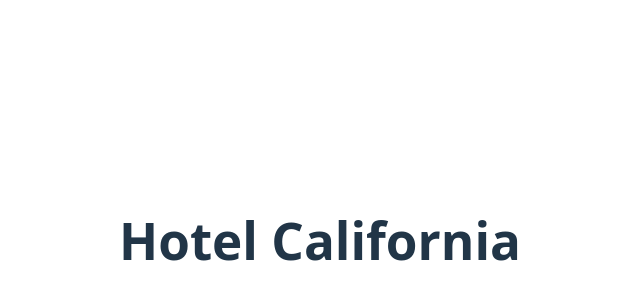
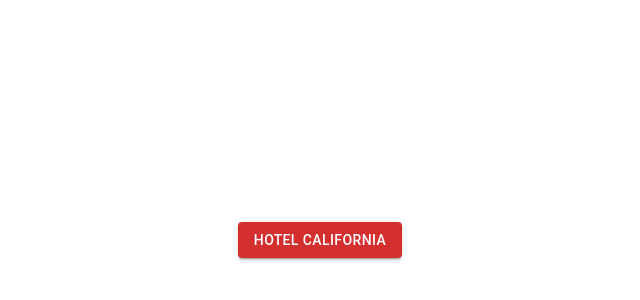
Before and after one commit to UEM-Grupo-4/Hotel-California-FrontEnd, a React (Vite) app: page / in a window 1280 px wide. Shown: the part 160-460 px from the top of the page, without its empty margins (320-960 px from the left). Built offline with nearby package versions, Linux system fonts and the light colour scheme.

Commit message:
Instalacion de miu con ejemplo en la App.tsx

```diff
--- a/docker-compose.yml
+++ b/docker-compose.yml
@@ -8,4 +8,4 @@
       - /app/node_modules
     environment:
       - VITE_API_URL=http://localhost:8000/api
-    command: npm run dev -- --host
+    command: npm run dev
--- a/package.json
+++ b/package.json
@@ -12,6 +12,10 @@
     "prepare": "husky"
   },
   "dependencies": {
+    "@emotion/react": "^11.14.0",
+    "@emotion/styled": "^11.14.1",
+    "@mui/icons-material": "^7.3.8",
+    "@mui/material": "^7.3.8",
     "@tanstack/react-query": "^5.90.21",
     "axios": "^1.13.5",
     "lodash": "^4.17.23",
--- a/src/App.tsx
+++ b/src/App.tsx
@@ -1,6 +1,12 @@
 import "./App.css";
+import { Button } from "@mui/material";
+
 function App() {
-  return <h1>Hotel California</h1>;
+  return (
+    <Button color="error" variant="contained">
+      Hotel California
+    </Button>
+  );
 }
 
 export default App;
--- a/vite.config.ts
+++ b/vite.config.ts
@@ -5,4 +5,11 @@
 // https://vite.dev/config/
 export default defineConfig({
   plugins: [react()],
+  server: {
+    host: true,
+    port: 5173,
+    watch: {
+      usePolling: true,
+    },
+  },
 });
```
Also changed, not shown: 2 other files (tests, documents, lock files or other folders).
